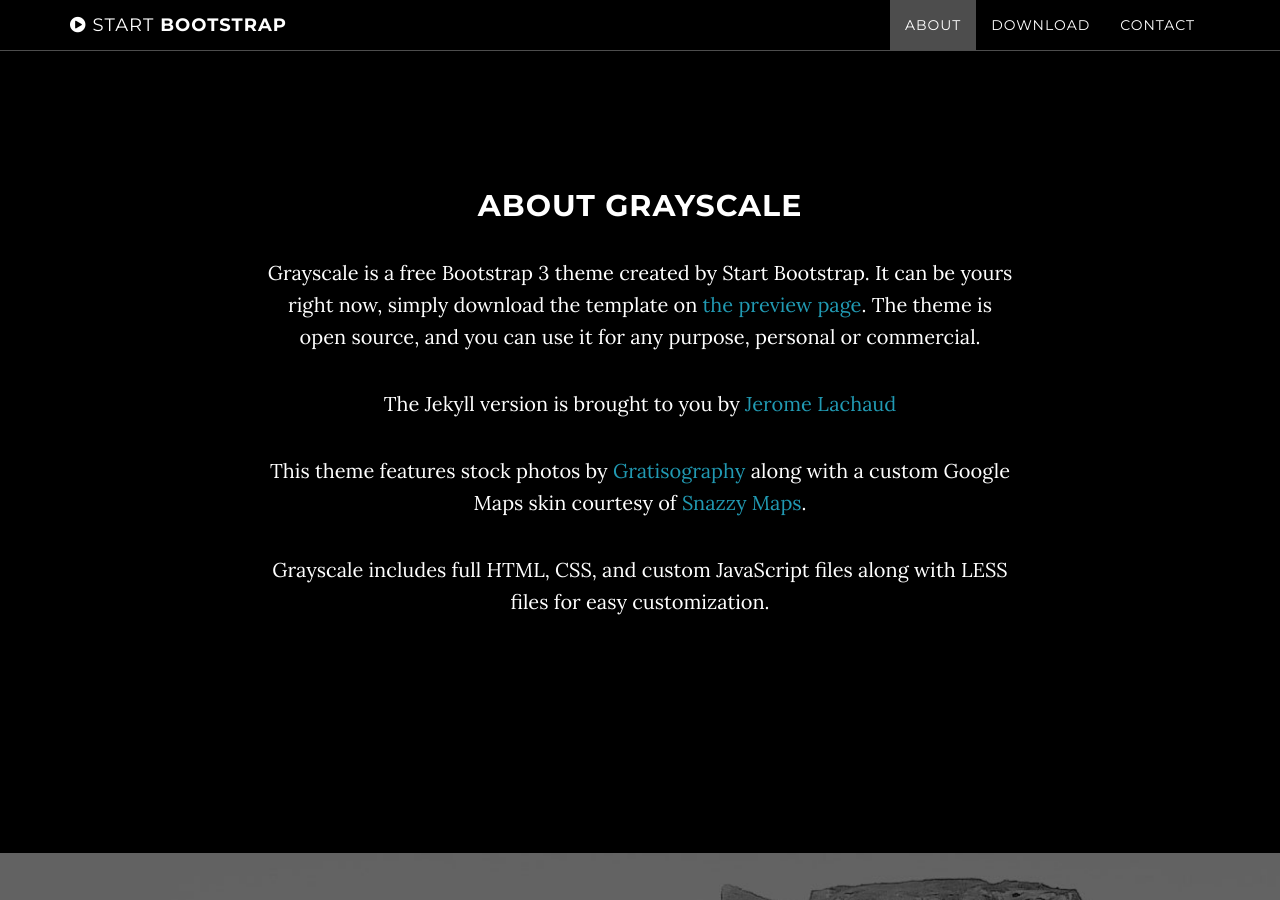
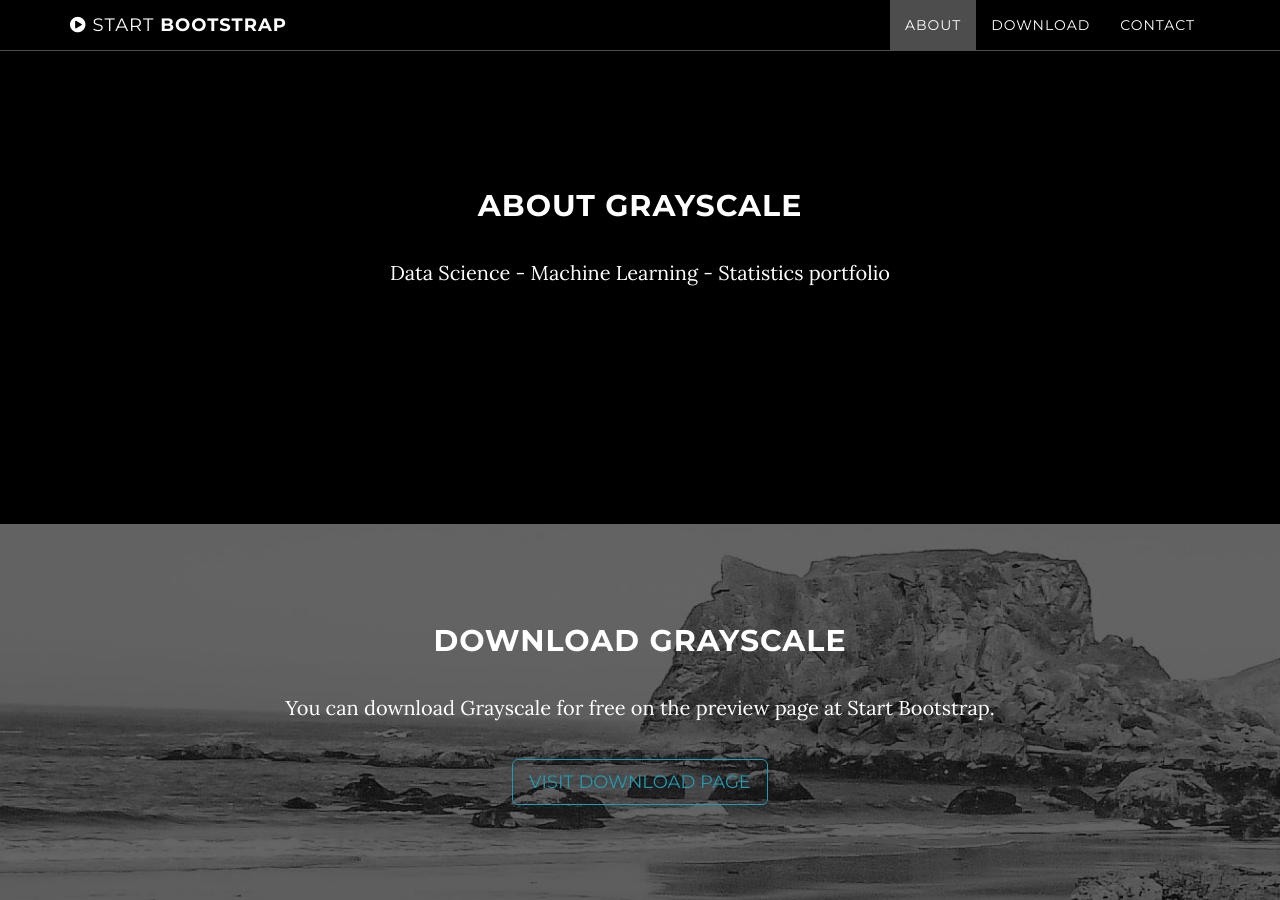
Before and after one commit to AgneseG/AgneseG.github.io, a Jekyll site: the page built from index.html, in a window 1280 px wide and 900 px high, scrolled down 911 px. Built offline with Jekyll 4.4.1, drawn with Linux system fonts in a browser that asks for light colours.

Commit message:
Update about.html

```diff
--- a/_includes/about.html
+++ b/_includes/about.html
@@ -3,10 +3,7 @@
         <div class="row">
             <div class="col-lg-8 col-lg-offset-2">
                 <h2>About Grayscale</h2>
-                <p>Grayscale is a free Bootstrap 3 theme created by Start Bootstrap. It can be yours right now, simply download the template on <a href="http://startbootstrap.com/template-overviews/grayscale/">the preview page</a>. The theme is open source, and you can use it for any purpose, personal or commercial.</p>
-                <p>The Jekyll version is brought to you by <a href="https://github.com/jeromelachaud">Jerome Lachaud</a></p>
-                <p>This theme features stock photos by <a href="http://gratisography.com/">Gratisography</a> along with a custom Google Maps skin courtesy of <a href="http://snazzymaps.com/">Snazzy Maps</a>.</p>
-                <p>Grayscale includes full HTML, CSS, and custom JavaScript files along with LESS files for easy customization.</p>
+                <p>Data Science - Machine Learning - Statistics portfolio</p>
             </div>
         </div>
     </section>
```
